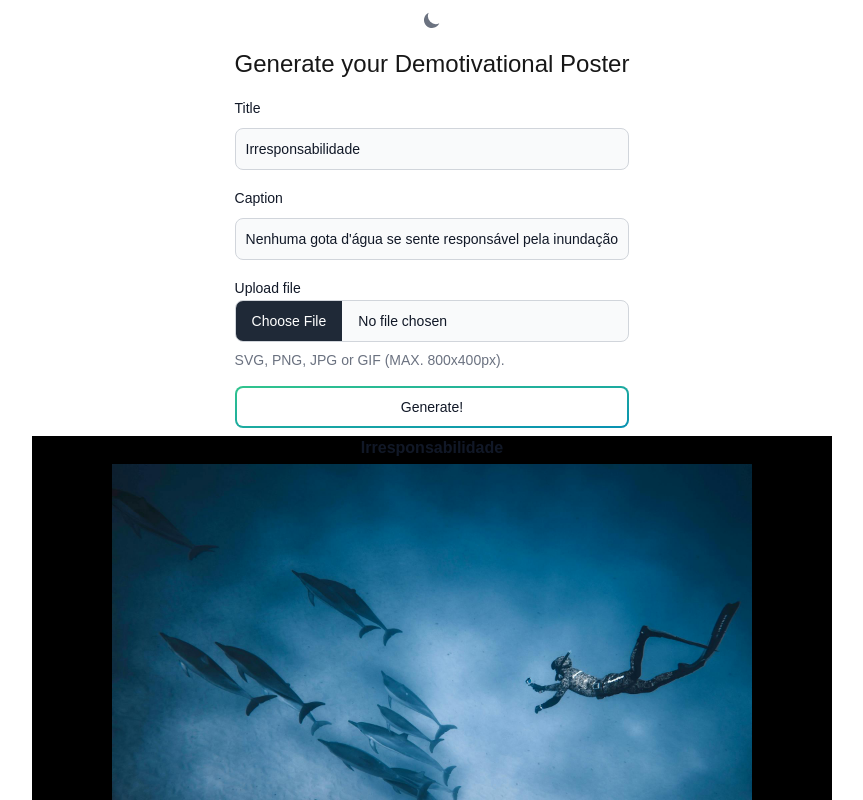
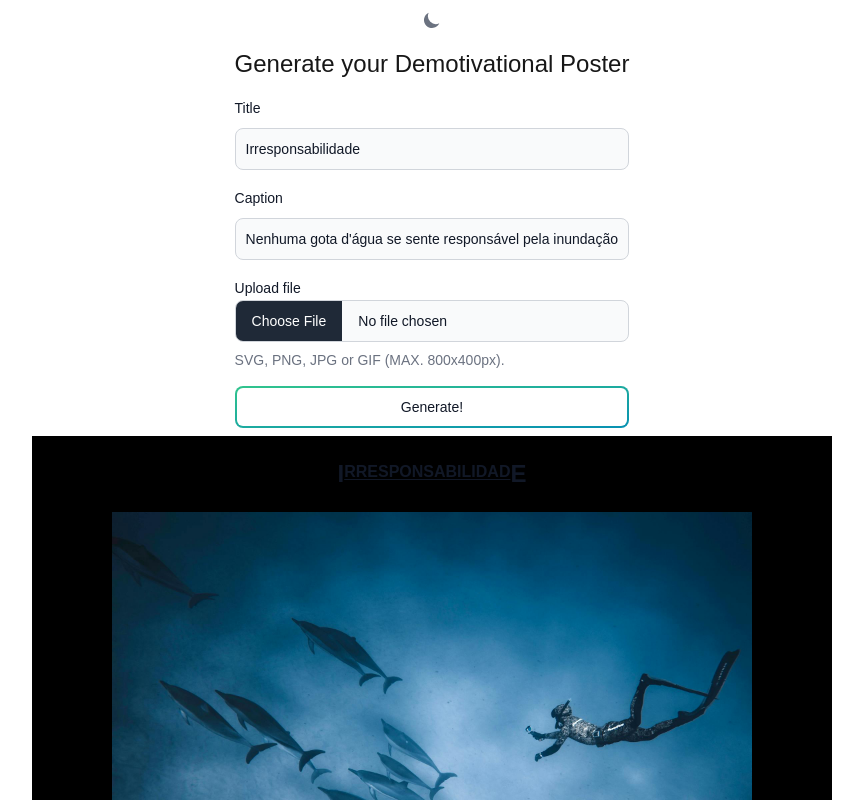
Before and after one commit to shadyueh/demotgen, a Next.js app: page /generator in a window 1280 px wide. Shown: the top 800 px of the page, without its empty margins (208-1071 px from the left). Built offline with nearby package versions, Linux system fonts and the light colour scheme.

Commit message:
feat: formata título do poster

```diff
--- a/app/generator/page.tsx
+++ b/app/generator/page.tsx
@@ -9,6 +9,16 @@ export default function Home() {
   const [imageFile, setImageFile] = useState("/images/pexels-alohaphotostudio-5901269.jpg")
   const [posterTitle, setPosterTitle] = useState("Irresponsabilidade")
   const [posterCaption, setPosterCaption] = useState("Nenhuma gota d'água se sente responsável pela inundação")
+
+  const formatTitle = (title: string) => {
+    return (
+      <>
+        <span className="inline-block align-top text-2xl leading-7 uppercase">{title.substring(0, 1)}</span>
+        <span className="inline-block align-top underline underline-offset-2 uppercase">{title.substring(1, title.length - 1)}</span>
+        <span className="inline-block align-top text-2xl leading-7 uppercase">{title.substring(title.length - 1)}</span>
+      </>
+    )
+  }
 
   return (
     <div className="flex flex-col h-dvh">
@@ -22,13 +32,13 @@ export default function Home() {
             <div className="mb-2 block">
               <Label htmlFor="base" value="Title" />
             </div>
-            <TextInput id="base" type="text" sizing="md" value={posterTitle} onChange={(e)=>setPosterTitle(e.target.value)}/>
+            <TextInput id="base" type="text" sizing="md" value={posterTitle} onChange={(e) => setPosterTitle(e.target.value)} />
           </div>
           <div>
             <div className="mb-2 block">
               <Label htmlFor="caption" value="Caption" />
             </div>
-            <TextInput id="caption" type="text" sizing="md" value={posterCaption} onChange={(e)=>setPosterCaption(e.target.value)} />
+            <TextInput id="caption" type="text" sizing="md" value={posterCaption} onChange={(e) => setPosterCaption(e.target.value)} />
           </div>
           <div>
             <div>
@@ -41,7 +51,9 @@ export default function Home() {
 
         <div id="result" className="min-w-full h-full flex justify-center">
           <div className="flex flex-col w-[800px]  h-[600px] bg-black items-center">
-            <h1 className="mb-1 text-base font-semibold text-gray-900 dark:text-white">{posterTitle}</h1>
+            <h1 className="my-6 text-base font-semibold text-gray-900 dark:text-white">
+              {formatTitle(posterTitle)}
+            </h1>
             <Image src={imageFile} width={640} height={480} alt="image" />
             <p>{posterCaption}</p>
           </div>
```
